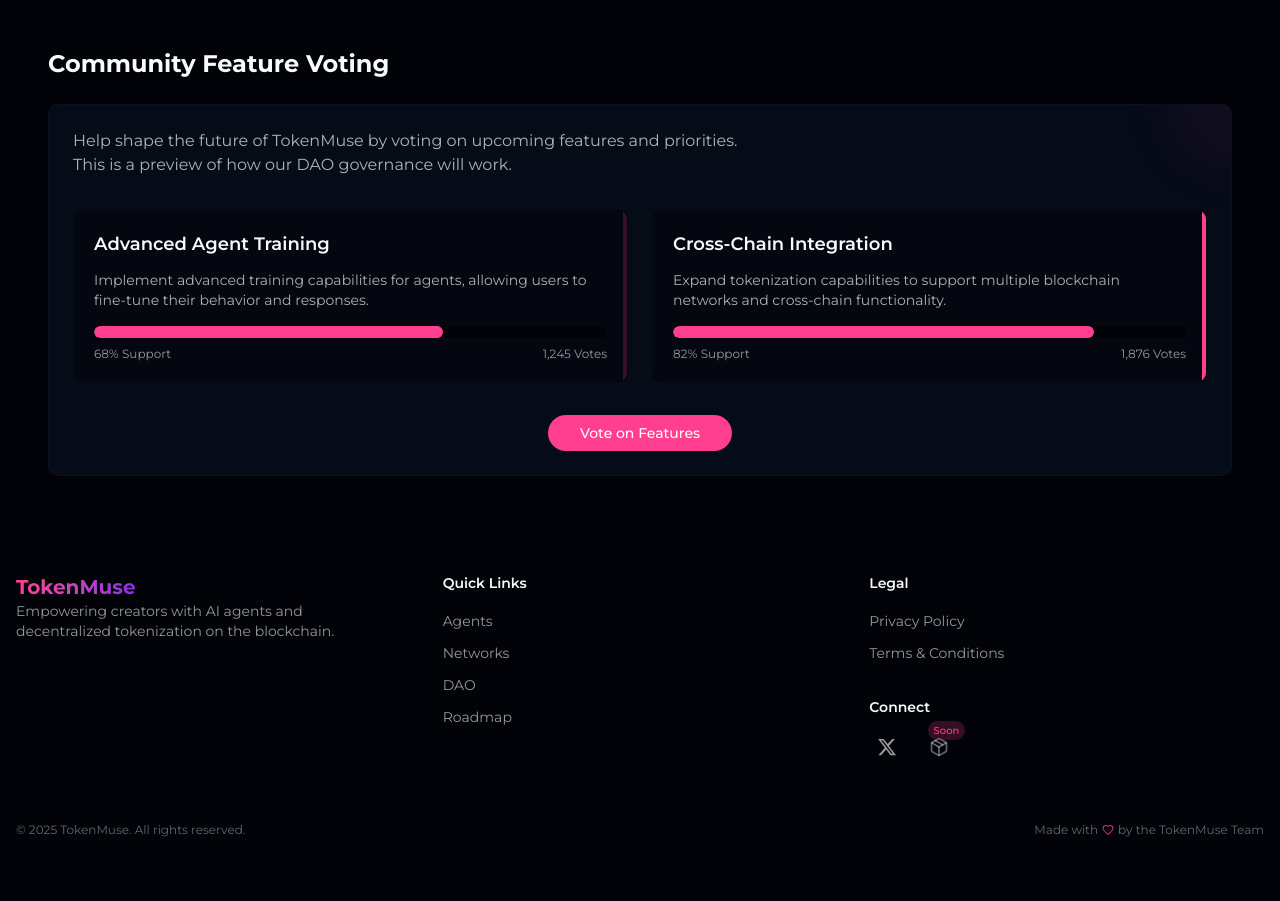
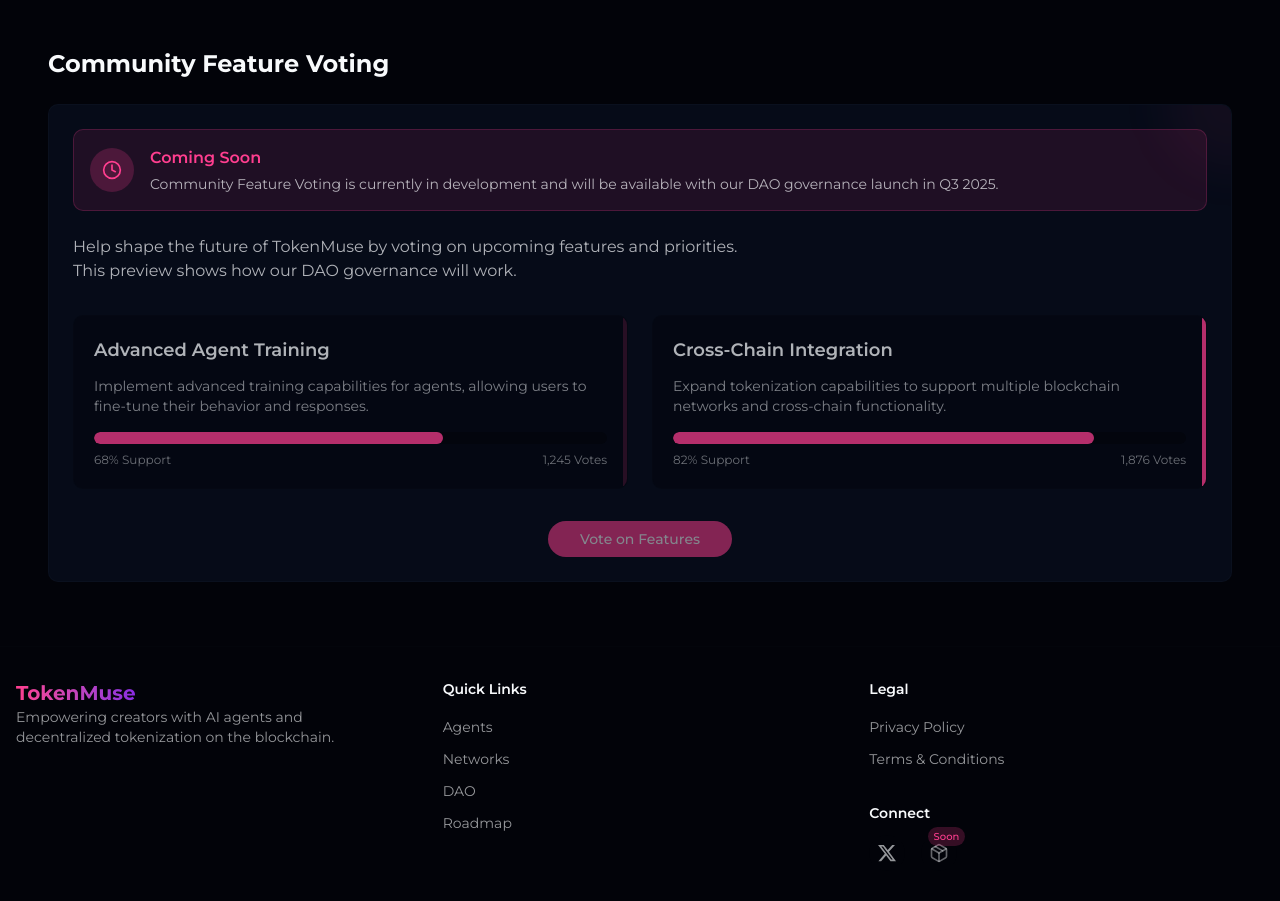
Before and after one commit to BojidarTonev/token-muse-v2, a Next.js app: page /roadmap in a window 1280 px wide. Shown: the part 2860-3761 px from the top of the page. Before the commit the page ends 3730 px from the top, so only its background shows below. Built offline with nearby package versions, Linux system fonts and the light colour scheme.

Commit message:
almost rdy bate

```diff
--- a/app/agents/page.tsx
+++ b/app/agents/page.tsx
@@ -210,7 +210,7 @@
 
                 <div className="flex justify-between items-center">
                   <span className="text-xs text-foreground/60">ID: #{agent.id.substring(0, 8)}</span>
-                  <Button variant="outline" size="sm" className="text-primary border-primary hover:bg-primary/10">
+                  <Button variant="outline" size="sm" className="text-primary border-primary hover:bg-primary/10 cursor-pointer">
                     View Details
                   </Button>
                 </div>
--- a/app/roadmap/page.tsx
+++ b/app/roadmap/page.tsx
@@ -364,11 +364,26 @@
               <div className="feature-card p-6 relative overflow-hidden">
                 <div className="absolute top-0 right-0 w-32 h-32 bg-primary/5 rounded-full -translate-y-1/2 translate-x-1/2 blur-xl"></div>
 
+                {/* Development Banner */}
+                <div className="mb-6 w-full">
+                  <div className="bg-primary/10 border border-primary/20 rounded-lg p-4 flex items-center gap-4">
+                    <div className="p-3 rounded-full bg-primary/20 flex-shrink-0">
+                      <Clock className="w-5 h-5 text-primary" />
+                    </div>
+                    <div className="text-left">
+                      <h3 className="font-semibold text-primary mb-1">Coming Soon</h3>
+                      <p className="text-sm text-foreground/70">
+                        Community Feature Voting is currently in development and will be available with our DAO governance launch in Q3 2025.
+                      </p>
+                    </div>
+                  </div>
+                </div>
+
                 <p className="text-foreground/70 mb-8 max-w-2xl">
-                  Help shape the future of TokenMuse by voting on upcoming features and priorities. This is a preview of how our DAO governance will work.
+                  Help shape the future of TokenMuse by voting on upcoming features and priorities. This preview shows how our DAO governance will work.
                 </p>
 
-                <div className="grid grid-cols-1 sm:grid-cols-2 gap-4 md:gap-6 mb-8">
+                <div className="grid grid-cols-1 sm:grid-cols-2 gap-4 md:gap-6 mb-8 opacity-70">
                   <ScrollReveal animation="fadeIn" delay={0.3}>
                     <div className="bg-background/50 p-5 rounded-lg border border-border/10 relative overflow-hidden">
                       <div className="absolute top-0 right-0 h-full w-1 bg-primary/20 rounded-r-lg"></div>
@@ -406,7 +421,7 @@
 
                 <AnimatedElement animation="fadeIn" delay={0.5}>
                   <div className="text-center">
-                    <Button variant="app" className="rounded-full px-8">
+                    <Button variant="app" className="rounded-full px-8" disabled>
                       Vote on Features
                     </Button>
                   </div>
--- a/app/tokenomics/page.tsx
+++ b/app/tokenomics/page.tsx
@@ -51,7 +51,7 @@
                         </div>
                         <div>
                           <h3 className="font-semibold">Burn Mechanism</h3>
-                          <p className="text-sm text-foreground/70">25% of developer tokens will be burned to reduce supply and increase scarcity.</p>
+                          <p className="text-sm text-foreground/70">75% of developer tokens will be burned to reduce supply and increase scarcity.</p>
                         </div>
                       </div>
 
```
